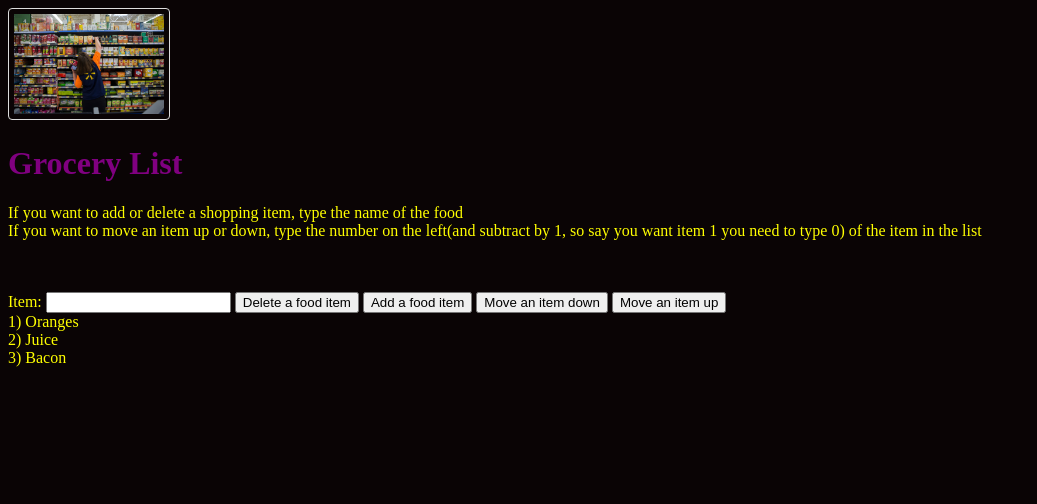
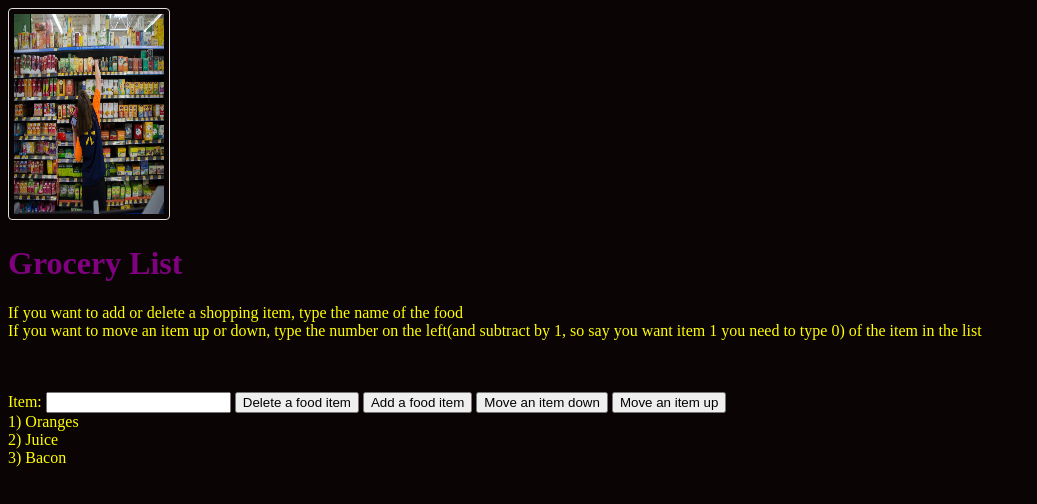
Before and after one commit to Vikramv2789/JS4-Project, a plain HTML site: page index.html in a window 1280 px wide. Shown: the whole page, without its empty margins (0-1037 px from the left). Drawn offline with Linux system fonts and the light colour scheme.

Commit message:
Update index.html

```diff
--- a/index.html
+++ b/index.html
@@ -4,7 +4,7 @@
   <meta charset="utf-8">
   <meta name="viewport" content="width=device-width">
   <title>Grocery List</title>
-  <img id="Grocery" src="06WALMART-4-jumbo.jpg" alt="Puttingitemsinbag">
+  <img id="Grocery" src="06WALMART-4-jumbo.jpg" alt="Puttingitemsinbag" width="200" height = "200">
 <link rel="stylesheet" href="style.css">
   <script src="john.js"></script>
 </head>
```
